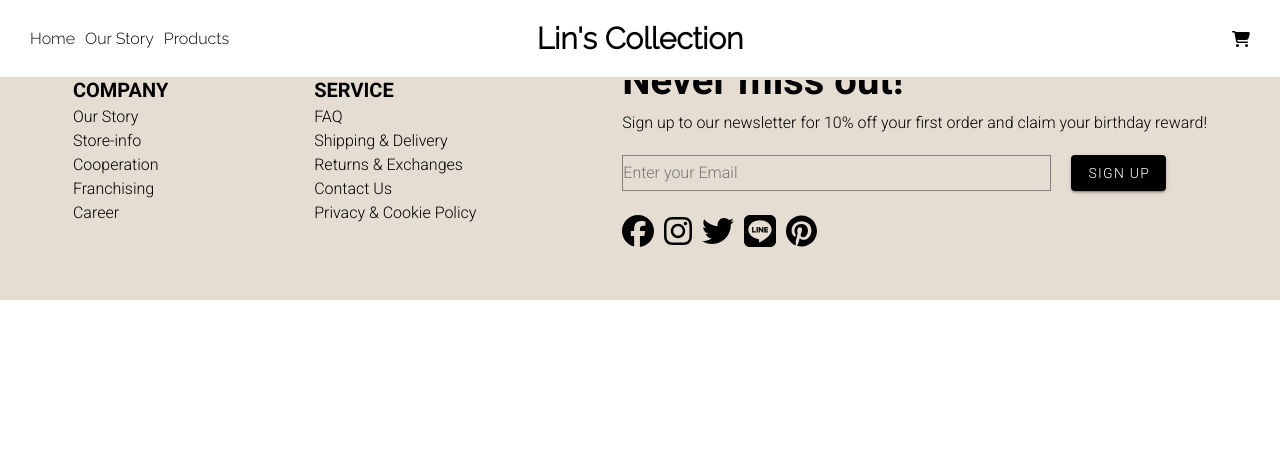
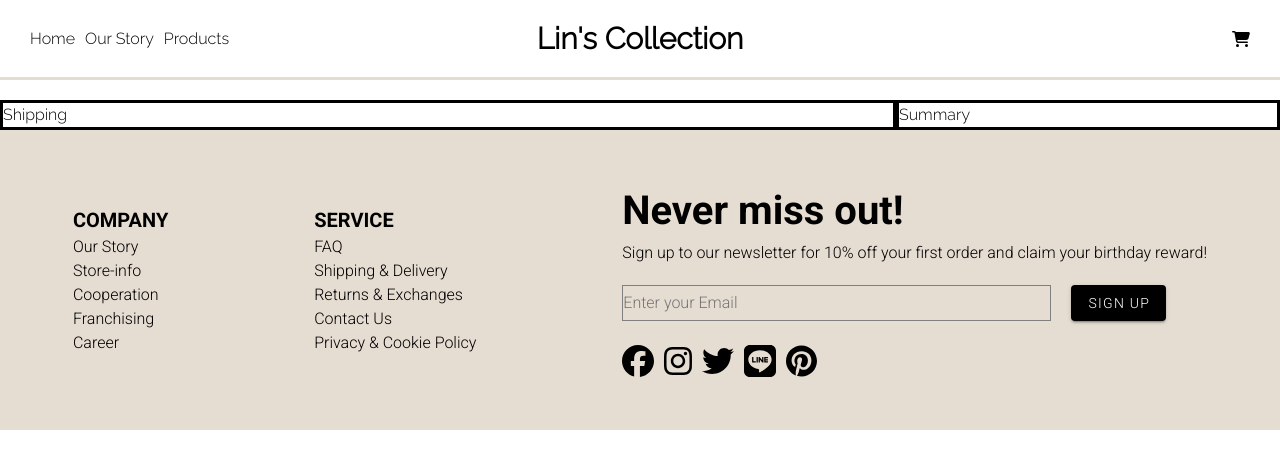
Before and after one commit to chrischlin/ecommerce-website, a Vue app: page /payment in a window 1280 px wide. Shown: the top 468 px of the page. Built offline with nearby package versions, Linux system fonts and the light colour scheme.

Commit message:
feat: add Payment structure

```diff
--- /dev/null
+++ b/src/components/Payment/Shipping.vue
@@ -0,0 +1,7 @@
+<template>
+    Shipping
+</template>
+
+<script>
+
+</script>
--- /dev/null
+++ b/src/components/Payment/Summary.vue
@@ -0,0 +1,7 @@
+<template>
+    Summary
+</template>
+
+<script>
+
+</script>
--- a/src/router/index.js
+++ b/src/router/index.js
@@ -5,6 +5,7 @@ import Products from "../views/Products.vue";
 import ProductInfo from "../components/Products/ProductInfo.vue";
 import AllProducts from "../components/Products/AllProducts.vue";
 import Cart from "../views/Cart.vue";
+import Payment from "../views/Payment.vue";
 
 const routes = [
   {
@@ -37,6 +38,11 @@ const routes = [
     name: "cart",
     component: Cart,
   },
+  {
+    path: "/payment",
+    name: "payment",
+    component: Payment,
+  },
 ];
 
 const router = createRouter({
--- a/src/views/Cart.vue
+++ b/src/views/Cart.vue
@@ -22,11 +22,7 @@
         <div class="counter" @click="incrementItemQuantity(item)">+</div>
       </v-col>
       <v-col cols="1">{{ item.price * item.quantity }}</v-col>
-      <font-awesome-icon
-        icon="fa-solid fa-trash"
-        class="trash"
-        @click="deleteItem(item.id)"
-      />
+      <font-awesome-icon icon="fa-solid fa-trash" class="trash" @click="deleteItem(item.id)" />
     </v-row>
   </v-container>
 
@@ -47,12 +43,7 @@
     </v-row>
 
     <v-row justify="end" class="button">
-      <v-btn
-        color="black"
-        @click="dialog = true"
-        :disabled="products.length === 0"
-        >Check Out</v-btn
-      >
+      <v-btn color="black" @click="dialog = true" :disabled="products.length === 0">Check Out</v-btn>
       <v-dialog v-model="dialog" width="600" class="dialog">
         <v-card>
           <v-card-text class="text-h5"> Missed something else? </v-card-text>
@@ -62,7 +53,7 @@
                 Yes! I still want other things!
               </v-btn>
               <v-btn variant="tonal" @click="checkOut()">
-                No, I want to check out!
+                <router-link to="/payment">No, I want to check out!</router-link>
               </v-btn>
             </v-row>
           </v-card-actions>
@@ -142,9 +133,11 @@ export default {
   border-color: #e5dcd2;
   text-align: center;
 }
+
 .title-left {
   text-align: left;
 }
+
 .item {
   align-items: center;
   gap: 20px;
@@ -180,6 +173,7 @@ export default {
   border-color: #e5dcd2;
   font-weight: bold;
 }
+
 .pay-amount {
   text-align: end;
   border-bottom: solid;
@@ -189,6 +183,7 @@ export default {
 .total {
   font-weight: bold;
 }
+
 .total-amount {
   text-align: end;
   font-size: x-large;
@@ -205,6 +200,7 @@ export default {
   cursor: pointer;
   color: lightgray;
 }
+
 .trash:hover {
   color: black;
 }
@@ -214,6 +210,7 @@ export default {
   align-items: center;
   justify-content: space-evenly;
 }
+
 .quantity {
   display: flex;
   align-items: center;
--- /dev/null
+++ b/src/views/Payment.vue
@@ -0,0 +1,40 @@
+<template>
+    <div class="page">
+        <div class="info">
+            <Shipping />
+        </div>
+        <div class="summary">
+            <Summary />
+        </div>
+    </div>
+</template>
+
+<script>
+import Shipping from "../components/Payment/Shipping.vue"
+import Summary from "../components/Payment/Summary.vue"
+
+
+export default {
+    components: { Shipping, Summary },
+}
+
+</script>
+
+<style scoped>
+.page {
+    display: flex;
+    justify-content: space-between;
+    margin-top: 100px;
+    width: 100%
+}
+
+.info {
+    width: 70%;
+    border: solid black;
+}
+
+.summary {
+    width: 30%;
+    border: solid black;
+}
+</style>
```
Also changed, not shown: src/components/Payment/Confirmation.vue (added, +7 -0 lines), src/components/Payment/PaymentInfo.vue (added, +7 -0 lines), src/components/Payment/ThankYou.vue (added).
